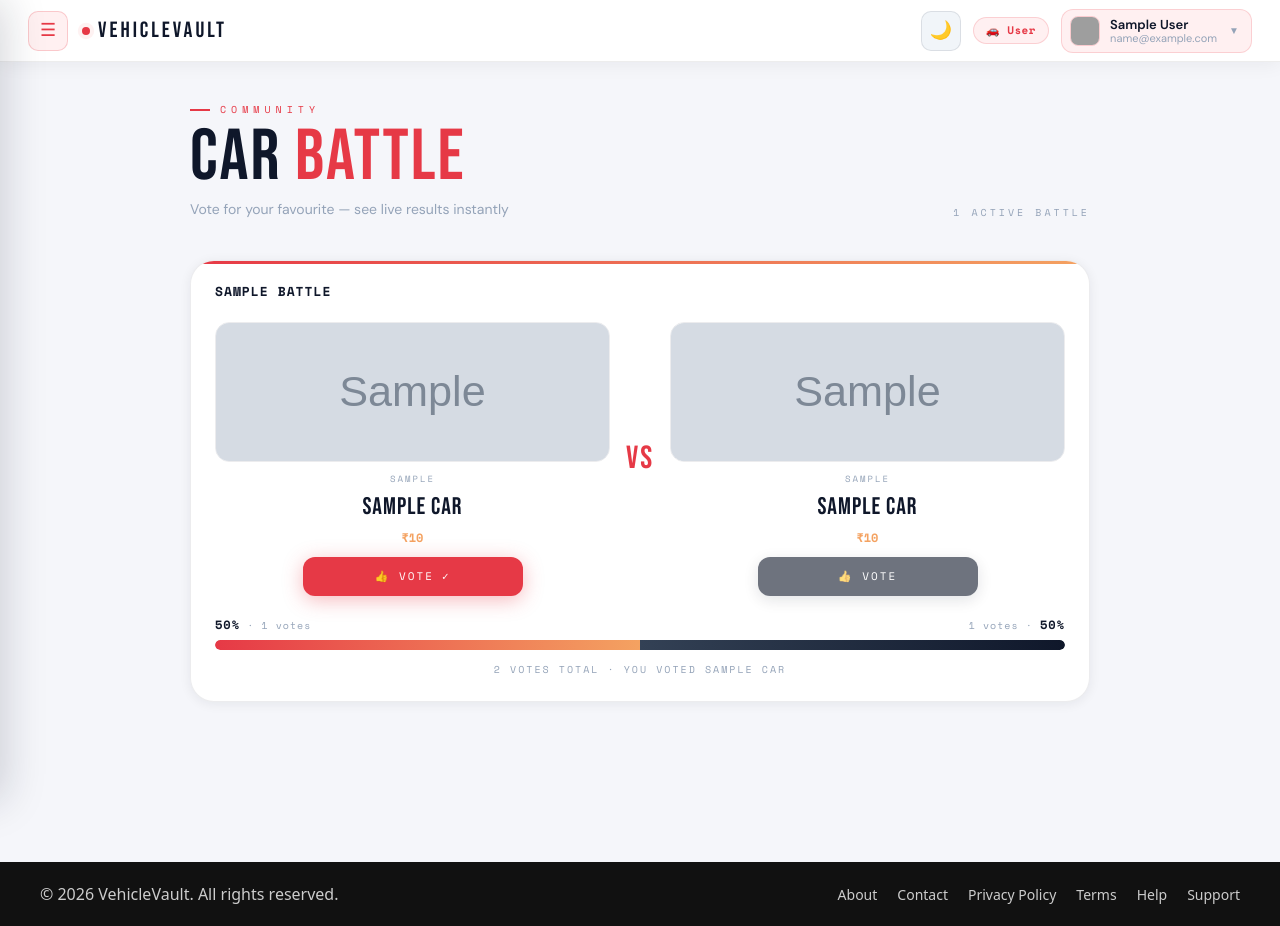
After one commit to Nakumhiren123/Vehicle_Vault_Internship, a Django app: page /compare/user/battles/ in a window 1280 px wide. The commit adds this page. Run offline with Django 5.2, Linux system fonts and the light colour scheme; a user stored in the database is signed in; tables that the repository leaves empty hold one stand-in row (values such as "Sample post"); grey boxes marked "Sample" are stand-in pictures; grey boxes are pictures that could not be loaded.

Commit message:
add more features

```diff
--- a/vehicleVault/compare/urls.py
+++ b/vehicleVault/compare/urls.py
@@ -64,6 +64,14 @@ urlpatterns = [
     path('admin/accessories/add/',            views.accessory_create, name='accessory_create'),
     path('admin/accessories/edit/<int:pk>/',  views.accessory_update, name='accessory_update'),
     path('admin/accessories/delete/<int:pk>/',views.accessory_delete, name='accessory_delete'),
+
+    # Car Battle / Voting
+    path('user/battles/',                          views.battle_list,    name='battle_list'),
+    path('user/battles/vote/<int:battle_id>/<int:choice>/', views.battle_vote, name='battle_vote'),
+    path('admin/battles/',                         views.admin_battles,  name='admin_battles'),
+    path('admin/battles/create/',                  views.battle_create,  name='battle_create'),
+    path('admin/battles/<int:battle_id>/toggle/',  views.battle_toggle,  name='battle_toggle'),
+
     # path('admin/cars/', views.car_list, name='car_list'),
     # path('admin/cars/add/', views.car_create, name='car_create'),
     # path('admin/cars/edit/<int:pk>/', views.car_update, name='car_update'),
--- a/vehicleVault/compare/views.py
+++ b/vehicleVault/compare/views.py
@@ -1752,3 +1752,135 @@ def user_wishlist(request):
     return render(request, 'compare/user/user_wishlist.html', {
         'wishlist_items': items,
     })
+
+
+# ============================================================
+#  CAR BATTLE / VOTING VIEWS
+# ============================================================
+from .models import CarBattle, BattleVote
+
+@login_required
+def battle_list(request):
+    """Show all active battles with vote status for current user."""
+    battles = CarBattle.objects.filter(is_active=True).select_related(
+        'car1', 'car2'
+    ).order_by('-createdAt')
+
+    # Which battles has this user already voted in?
+    voted_ids = set(
+        BattleVote.objects.filter(user=request.user)
+        .values_list('battle_id', flat=True)
+    )
+    # What did they vote for in each battle?
+    vote_choices = {
+        v.battle_id: v.voted_for
+        for v in BattleVote.objects.filter(user=request.user)
+    }
+
+    # Attach vote info directly to each battle object so template doesn't need dict lookup
+    battles_with_votes = []
+    for battle in battles:
+        battle.user_voted    = battle.id in voted_ids
+        battle.user_vote_for = vote_choices.get(battle.id)  # 1 or 2 or None
+        battles_with_votes.append(battle)
+
+    return render(request, 'compare/user/battle_list.html', {
+        'battles': battles_with_votes,
+    })
+
+
+@login_required
+def battle_vote(request, battle_id, choice):
+    """Cast or change a vote. choice = 1 or 2."""
+    from django.db import transaction
+
+    if choice not in (1, 2):
+        return JsonResponse({'error': 'Invalid choice'}, status=400)
+
+    battle = get_object_or_404(CarBattle, id=battle_id, is_active=True)
+
+    with transaction.atomic():
+        existing = BattleVote.objects.filter(
+            battle=battle, user=request.user
+        ).first()
+
+        if existing:
+            if existing.voted_for == choice:
+                # Already voted for this — no change
+                pass
+            else:
+                # Switching vote
+                if existing.voted_for == 1:
+                    battle.votes_car1 = max(0, battle.votes_car1 - 1)
+                    battle.votes_car2 += 1
+                else:
+                    battle.votes_car2 = max(0, battle.votes_car2 - 1)
+                    battle.votes_car1 += 1
+                existing.voted_for = choice
+                existing.save()
+                battle.save()
+        else:
+            # First vote
+            if choice == 1:
+                battle.votes_car1 += 1
+            else:
+                battle.votes_car2 += 1
+            battle.save()
+            BattleVote.objects.create(
+                battle=battle, user=request.user, voted_for=choice
+            )
+
+    return JsonResponse({
+        'votes_car1': battle.votes_car1,
+        'votes_car2': battle.votes_car2,
+        'pct1':       battle.pct1(),
+        'pct2':       battle.pct2(),
+        'total':      battle.total_votes(),
+        'your_vote':  choice,
+    })
+
+
+# ── Admin: create battles ────────────────────────────────────
+@role_required(allowed_roles=['admin'])
+def battle_create(request):
+    """Admin creates a new battle."""
+    cars = Car.objects.filter(status=True).order_by('brand', 'carName')
+    error = None
+
+    if request.method == 'POST':
+        car1_id = request.POST.get('car1')
+        car2_id = request.POST.get('car2')
+        title   = request.POST.get('title', '').strip()
+
+        if car1_id == car2_id:
+            error = 'Please select two different cars.'
+        else:
+            car1 = get_object_or_404(Car, id=car1_id)
+            car2 = get_object_or_404(Car, id=car2_id)
+            CarBattle.objects.create(
+                car1=car1, car2=car2,
+                title=title or f'{car1.carName} vs {car2.carName}'
+            )
+            return redirect('admin_battles')
+
+    return render(request, 'compare/admin/battle_create.html', {
+        'cars': cars, 'error': error
+    })
+
+
+@role_required(allowed_roles=['admin'])
+def admin_battles(request):
+    """Admin view: list all battles."""
+    battles = CarBattle.objects.select_related('car1', 'car2').order_by('-createdAt')
+    return render(request, 'compare/admin/admin_battles.html', {
+        'battles': battles
+    })
+
+
+@role_required(allowed_roles=['admin'])
+def battle_toggle(request, battle_id):
+    """Toggle a battle active/inactive."""
+    battle = get_object_or_404(CarBattle, id=battle_id)
+    battle.is_active = not battle.is_active
+    battle.save()
+    return redirect('admin_battles')
--- a/vehicleVault/templates/compare/admin/admin_navbar.html
+++ b/vehicleVault/templates/compare/admin/admin_navbar.html
@@ -138,11 +138,11 @@
       <div class="adnav-brand-text">Vehicle<span>Vault</span></div>
     </a>
 
-    <div class="adnav-bc">
+    {% comment %} <div class="adnav-bc">
       <span>Admin</span>
       <span class="sep">/</span>
       <span class="cur">Dashboard</span>
-    </div>
+    </div> {% endcomment %}
   </div>
 
   <div class="adnav-right">
--- a/vehicleVault/templates/compare/admin/admin_sidebar.html
+++ b/vehicleVault/templates/compare/admin/admin_sidebar.html
@@ -229,6 +229,12 @@
     </li>
 
     <li class="nav-item">
+      <a href="{% url 'admin_battles' %}" class="nav-link text-white">
+        <span class="sb-ico">⚔️</span> Car Battles
+      </a>
+    </li>
+
+    <li class="nav-item">
       <a href="{% url "admin_profile" %}" class="nav-link text-white">
         <span class="sb-ico">👤</span> Profile
       </a>
--- /dev/null
+++ b/vehicleVault/templates/compare/user/battle_list.html
@@ -0,0 +1,258 @@
+{% extends 'base.html' %}
+{% load static %}
+
+{% block navbar %}{% include 'compare/user/user_navbar.html' %}{% endblock %}
+
+{% block content %}
+{% include 'compare/user/user_sidebar.html' %}
+
+<link href="https://fonts.googleapis.com/css2?family=Bebas+Neue&family=DM+Sans:wght@300;400;500;600&family=Space+Mono:wght@400;700&display=swap" rel="stylesheet">
+
+<style>
+:root{--red:#e63946;--dark:#0f172a;--muted:#94a3b8;--border:rgba(15,23,42,.08);--bg:#f5f6fa;--card:#fff;--sh-sm:0 2px 12px rgba(15,23,42,.07);--sh-md:0 8px 32px rgba(15,23,42,.10);}
+*,*::before,*::after{box-sizing:border-box;margin:0;padding:0;}
+body{background:var(--bg);}
+@keyframes fadeUp{to{opacity:1;transform:translateY(0);}}
+@keyframes barGrow{to{width:var(--w);}}
+
+.bt-root{padding:40px 48px 80px;min-height:100vh;font-family:"DM Sans",sans-serif;}
+.bt-inner{max-width:900px;margin:0 auto;}
+
+/* Header */
+.bt-header{display:flex;align-items:flex-end;justify-content:space-between;flex-wrap:wrap;gap:16px;margin-bottom:40px;opacity:0;transform:translateY(20px);animation:fadeUp .6s ease .04s forwards;}
+.bt-eyebrow{font-family:"Space Mono",monospace;font-size:10px;letter-spacing:5px;text-transform:uppercase;color:var(--red);margin-bottom:8px;display:flex;align-items:center;gap:10px;}
+.bt-eyebrow::before{content:"";width:20px;height:2px;background:var(--red);}
+.bt-h1{font-family:"Bebas Neue",sans-serif;font-size:clamp(48px,6vw,72px);letter-spacing:2px;line-height:.92;color:var(--dark);}
+.bt-h1 em{color:var(--red);font-style:normal;}
+.bt-sub{font-size:14px;color:var(--muted);margin-top:8px;}
+
+/* Battle cards */
+.battle-list{display:flex;flex-direction:column;gap:28px;}
+
+.battle-card{background:var(--card);border:1.5px solid var(--border);border-radius:24px;overflow:hidden;box-shadow:var(--sh-sm);opacity:0;transform:translateY(20px);transition:box-shadow .3s,border-color .3s;}
+.battle-card:nth-child(1){animation:fadeUp .6s ease .10s forwards;}
+.battle-card:nth-child(2){animation:fadeUp .6s ease .18s forwards;}
+.battle-card:nth-child(3){animation:fadeUp .6s ease .26s forwards;}
+.battle-card:nth-child(n+4){animation:fadeUp .6s ease .32s forwards;}
+.battle-card:hover{box-shadow:var(--sh-md);border-color:rgba(230,57,70,.15);}
+.battle-card::before{content:"";display:block;height:3px;background:linear-gradient(90deg,var(--red),#f4a261);}
+
+.battle-title{padding:18px 24px 0;font-family:"Space Mono",monospace;font-size:10px;letter-spacing:3px;text-transform:uppercase;color:var(--muted);}
+.battle-title strong{color:var(--dark);font-size:13px;letter-spacing:1px;}
+
+/* VS grid */
+.vs-grid{display:grid;grid-template-columns:1fr 60px 1fr;align-items:center;gap:0;padding:20px 24px;}
+.vs-badge{font-family:"Bebas Neue",sans-serif;font-size:32px;color:var(--red);text-align:center;letter-spacing:2px;}
+
+/* Car side */
+.car-side{display:flex;flex-direction:column;align-items:center;gap:10px;}
+.car-side-img{width:100%;height:140px;object-fit:cover;border-radius:14px;border:1.5px solid var(--border);}
+.car-side-placeholder{width:100%;height:140px;background:linear-gradient(135deg,#f1f5f9,#e2e8f0);border-radius:14px;display:flex;align-items:center;justify-content:center;font-size:44px;border:1.5px solid var(--border);}
+.car-side-brand{font-family:"Space Mono",monospace;font-size:9px;letter-spacing:2px;text-transform:uppercase;color:var(--muted);}
+.car-side-name{font-family:"Bebas Neue",sans-serif;font-size:24px;letter-spacing:1px;color:var(--dark);text-align:center;line-height:1;}
+.car-side-price{font-family:"Space Mono",monospace;font-size:12px;color:#f4a261;font-weight:700;}
+
+/* Vote button */
+.vote-btn{display:inline-flex;align-items:center;justify-content:center;gap:8px;padding:11px 24px;border-radius:12px;border:none;cursor:pointer;font-family:"Space Mono",monospace;font-size:11px;letter-spacing:2px;text-transform:uppercase;transition:all .25s;width:100%;max-width:220px;}
+.vote-btn-1{background:var(--red);color:#fff;box-shadow:0 4px 16px rgba(230,57,70,.25);}
+.vote-btn-1:hover{background:#cf2533;transform:translateY(-2px);}
+.vote-btn-2{background:var(--dark);color:#fff;box-shadow:0 4px 16px rgba(15,23,42,.2);}
+.vote-btn-2:hover{background:#1e293b;transform:translateY(-2px);}
+.vote-btn.voted{opacity:0.6;cursor:default;transform:none !important;}
+.vote-btn.your-pick{opacity:1 !important;box-shadow:0 4px 20px rgba(230,57,70,.35);}
+.vote-btn.your-pick::after{content:" ✓";}
+
+/* Results bar */
+.results-wrap{padding:0 24px 24px;}
+.results-bar{margin-bottom:12px;}
+.results-labels{display:flex;justify-content:space-between;margin-bottom:6px;}
+.results-label{font-family:"Space Mono",monospace;font-size:10px;letter-spacing:1px;color:var(--muted);}
+.results-label strong{color:var(--dark);font-size:12px;}
+.bar-track{height:10px;background:#f1f5f9;border-radius:10px;overflow:hidden;display:flex;}
+.bar-fill-1{height:100%;background:linear-gradient(90deg,var(--red),#f4a261);border-radius:10px 0 0 10px;transition:width .8s cubic-bezier(.22,1,.36,1);}
+.bar-fill-2{height:100%;background:linear-gradient(90deg,#334155,#0f172a);border-radius:0 10px 10px 0;transition:width .8s cubic-bezier(.22,1,.36,1);}
+.results-total{text-align:center;font-family:"Space Mono",monospace;font-size:10px;letter-spacing:2px;text-transform:uppercase;color:var(--muted);margin-top:8px;}
+
+/* Login prompt */
+.login-prompt{display:flex;align-items:center;justify-content:center;gap:10px;padding:14px;background:#fff0f1;border-radius:10px;font-size:13px;color:var(--red);}
+
+/* Empty */
+.bt-empty{text-align:center;padding:80px 32px;background:var(--card);border:2px dashed var(--border);border-radius:24px;}
+.bt-empty-icon{font-size:56px;margin-bottom:12px;display:block;}
+.bt-empty-title{font-family:"Bebas Neue",sans-serif;font-size:32px;color:var(--dark);margin-bottom:8px;}
+.bt-empty-sub{font-size:14px;color:var(--muted);}
+
+@media(max-width:600px){.bt-root{padding:24px 18px 60px;}.vs-grid{grid-template-columns:1fr 44px 1fr;gap:0;}.car-side-img,.car-side-placeholder{height:100px;}.car-side-name{font-size:18px;}.bt-h1{font-size:42px;}}
+</style>
+
+<div class="bt-root">
+<div class="bt-inner">
+
+  <div class="bt-header">
+    <div>
+      <div class="bt-eyebrow">Community</div>
+      <div class="bt-h1">Car <em>Battle</em></div>
+      <div class="bt-sub">Vote for your favourite — see live results instantly</div>
+    </div>
+    <div style="font-family:'Space Mono',monospace;font-size:10px;letter-spacing:3px;text-transform:uppercase;color:var(--muted);">
+      {{ battles|length }} Active Battle{{ battles|length|pluralize }}
+    </div>
+  </div>
+
+  {% if battles %}
+  <div class="battle-list">
+    {% for battle in battles %}
+    <div class="battle-card" id="battle-{{ battle.id }}">
+
+      <div class="battle-title">
+        <strong>{{ battle.title }}</strong>
+      </div>
+
+      <!-- VS Grid -->
+      <div class="vs-grid">
+
+        <!-- Car 1 -->
+        <div class="car-side">
+          {% if battle.car1.carImage %}
+            <img src="{{ battle.car1.carImage.url }}" class="car-side-img" alt="{{ battle.car1.carName }}">
+          {% else %}
+            <div class="car-side-placeholder">🚗</div>
+          {% endif %}
+          <div class="car-side-brand">{{ battle.car1.brand }}</div>
+          <div class="car-side-name">{{ battle.car1.carName }}</div>
+          <div class="car-side-price">₹{{ battle.car1.price|floatformat:0 }}</div>
+          <button class="vote-btn vote-btn-1 {% if battle.user_voted %}voted{% endif %} {% if battle.user_vote_for == 1 %}your-pick{% endif %}"
+                  id="btn1-{{ battle.id }}"
+                  onclick="castVote({{ battle.id }}, 1)"
+                  {% if battle.user_voted %}disabled{% endif %}>
+            👍 Vote
+          </button>
+        </div>
+
+        <div class="vs-badge">VS</div>
+
+        <!-- Car 2 -->
+        <div class="car-side">
+          {% if battle.car2.carImage %}
+            <img src="{{ battle.car2.carImage.url }}" class="car-side-img" alt="{{ battle.car2.carName }}">
+          {% else %}
+            <div class="car-side-placeholder">🚗</div>
+          {% endif %}
+          <div class="car-side-brand">{{ battle.car2.brand }}</div>
+          <div class="car-side-name">{{ battle.car2.carName }}</div>
+          <div class="car-side-price">₹{{ battle.car2.price|floatformat:0 }}</div>
+          <button class="vote-btn vote-btn-2 {% if battle.user_voted %}voted{% endif %} {% if battle.user_vote_for == 2 %}your-pick{% endif %}"
+                  id="btn2-{{ battle.id }}"
+                  onclick="castVote({{ battle.id }}, 2)"
+                  {% if battle.user_voted %}disabled{% endif %}>
+            👍 Vote
+          </button>
+        </div>
+
+      </div>
+
+      <!-- Results -->
+      <div class="results-wrap">
+        <div class="results-bar">
+          <div class="results-labels">
+            <div class="results-label">
+              <strong id="pct1-{{ battle.id }}">{{ battle.pct1 }}%</strong>
+              · <span id="votes1-{{ battle.id }}">{{ battle.votes_car1 }}</span> votes
+            </div>
+            <div class="results-label">
+              <span id="votes2-{{ battle.id }}">{{ battle.votes_car2 }}</span> votes ·
+              <strong id="pct2-{{ battle.id }}">{{ battle.pct2 }}%</strong>
+            </div>
+          </div>
+          <div class="bar-track">
+            <div class="bar-fill-1" id="bar1-{{ battle.id }}" style="width:{{ battle.pct1 }}%"></div>
+            <div class="bar-fill-2" id="bar2-{{ battle.id }}" style="width:{{ battle.pct2 }}%"></div>
+          </div>
+        </div>
+        <div class="results-total" id="total-{{ battle.id }}">
+          {{ battle.total_votes }} vote{{ battle.total_votes|pluralize }} total
+          {% if battle.user_voted %} · You voted {% if battle.user_vote_for == 1 %}{{ battle.car1.carName }}{% else %}{{ battle.car2.carName }}{% endif %}{% endif %}
+        </div>
+      </div>
+
+    </div>
+    {% endfor %}
+  </div>
+
+  {% else %}
+  <div class="bt-empty">
+    <span class="bt-empty-icon">⚔️</span>
+    <div class="bt-empty-title">No Battles Yet</div>
+    <div class="bt-empty-sub">Check back soon — admin will set up car battles for you to vote on!</div>
+  </div>
+  {% endif %}
+
+</div>
+</div>
+
+<script>
+function castVote(battleId, choice) {
+  const btn1 = document.getElementById('btn1-' + battleId);
+  const btn2 = document.getElementById('btn2-' + battleId);
+
+  // Disable both buttons immediately
+  btn1.disabled = true;
+  btn2.disabled = true;
+  btn1.classList.add('voted');
+  btn2.classList.add('voted');
+
+  fetch(`/compare/user/battles/vote/${battleId}/${choice}/`, {
+    method: 'POST',
+    headers: {
+      'X-CSRFToken': '{{ csrf_token }}',
+      'Content-Type': 'application/json',
+    },
+  })
+  .then(r => r.json())
+  .then(data => {
+    if (data.error) {
+      console.error(data.error);
+      return;
+    }
+
+    // Update bars
+    document.getElementById('bar1-' + battleId).style.width = data.pct1 + '%';
+    document.getElementById('bar2-' + battleId).style.width = data.pct2 + '%';
+
+    // Update percentages
+    document.getElementById('pct1-' + battleId).textContent = data.pct1 + '%';
+    document.getElementById('pct2-' + battleId).textContent = data.pct2 + '%';
+
+    // Update vote counts
+    document.getElementById('votes1-' + battleId).textContent = data.votes_car1;
+    document.getElementById('votes2-' + battleId).textContent = data.votes_car2;
+
+    // Update total
+    document.getElementById('total-' + battleId).textContent =
+      data.total + (data.total === 1 ? ' vote total · You voted' : ' votes total · You voted');
+
+    // Highlight the chosen button
+    if (choice === 1) {
+      btn1.classList.add('your-pick');
+    } else {
+      btn2.classList.add('your-pick');
+    }
+
+    // Pulse animation on winning bar
+    const winBar = choice === 1
+      ? document.getElementById('bar1-' + battleId)
+      : document.getElementById('bar2-' + battleId);
+    winBar.style.transform = 'scaleY(1.4)';
+    setTimeout(() => winBar.style.transform = '', 300);
+  })
+  .catch(err => {
+    console.error('Vote failed:', err);
+    btn1.disabled = false;
+    btn2.disabled = false;
+    btn1.classList.remove('voted');
+    btn2.classList.remove('voted');
+  });
+}
+</script>
+
+{% endblock %}
--- a/vehicleVault/templates/compare/user/user_sidebar.html
+++ b/vehicleVault/templates/compare/user/user_sidebar.html
@@ -159,6 +159,11 @@
             </a>
           </li>
           <li class="nav-item">
+            <a href="{% url 'battle_list' %}" class="nav-link text-white">
+              <span class="sidebar-icon">⚔️</span> Car Battles
+            </a>
+          </li>
+          <li class="nav-item">
             <a href="{% url 'user_reviews' %}" class="nav-link text-white">
                 ⭐ Reviews Given
             </a>
```
Also changed, not shown: vehicleVault/compare/models.py (+44 -0 lines), vehicleVault/templates/compare/admin/admin_battles.html (added, +79 -0 lines), vehicleVault/templates/compare/admin/battle_create.html (added, +74 -0 lines), vehicleVault/templates/compare/user/user_dashboard.html (+8 -0 lines), vehicleVault/compare/migrations/0011_carbattle_battlevote.py (added).
